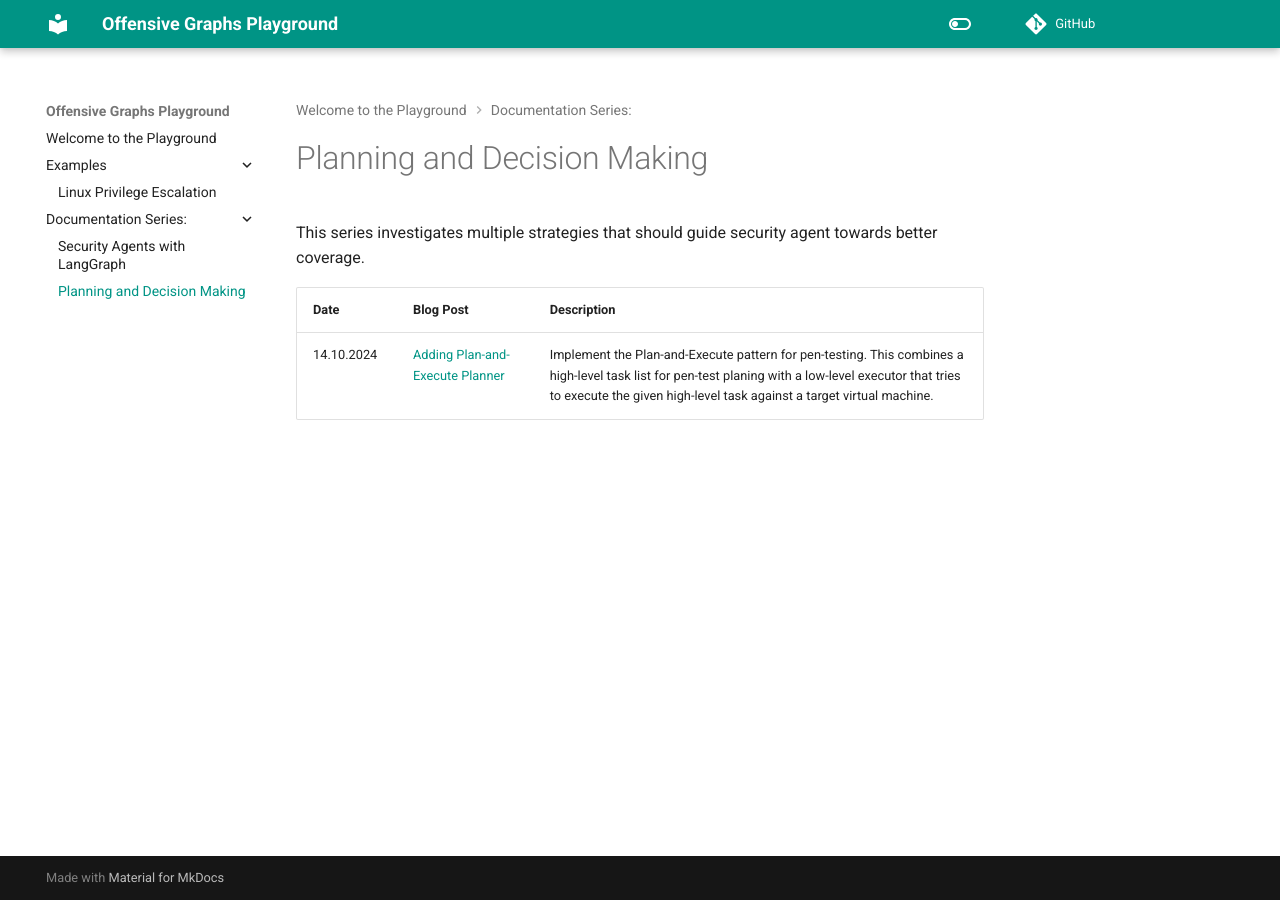
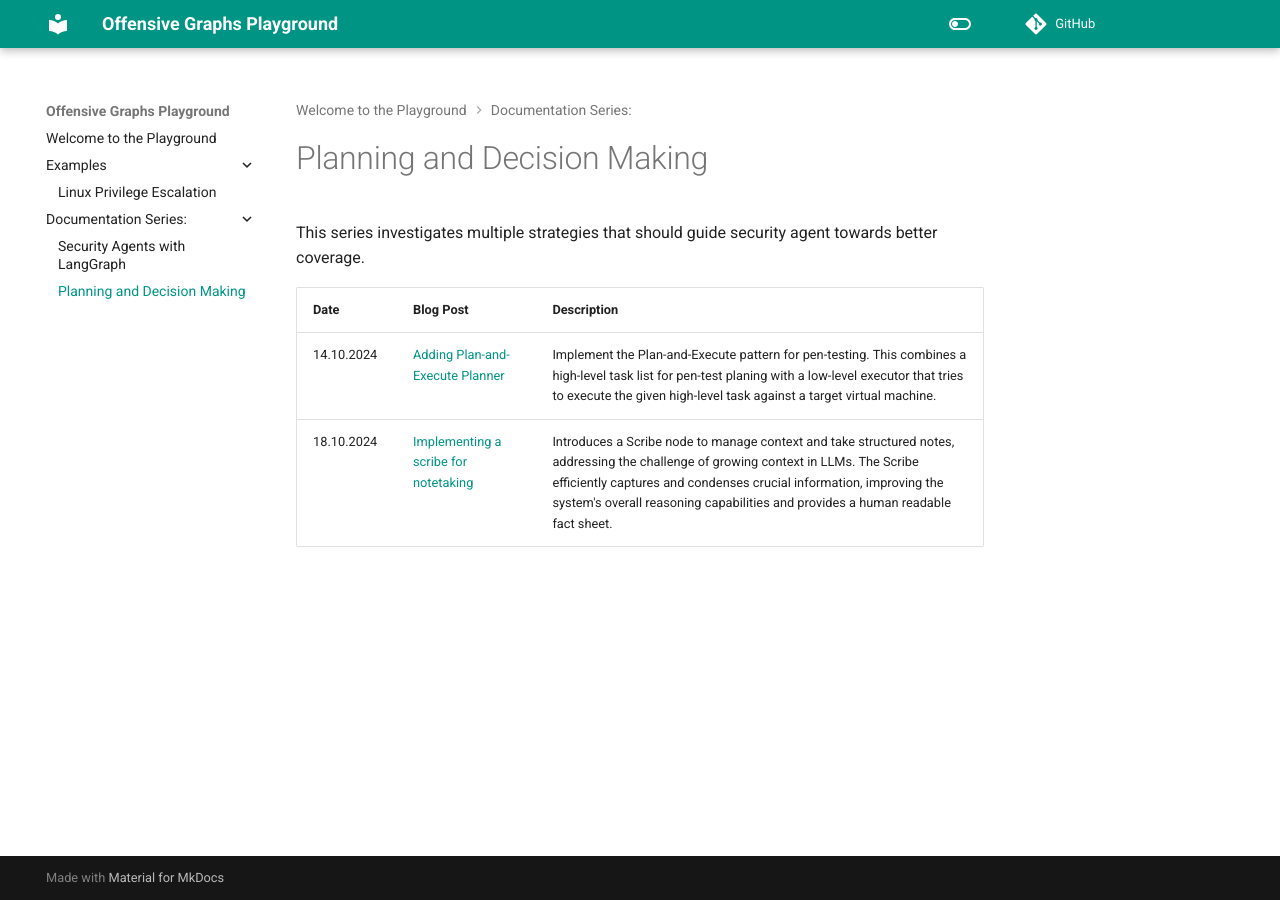
Before and after one commit to andreashappe/offensivegraphs, an MkDocs documentation site: the page built from docs/series/planning-and-decision-making.md, in a window 1280 px wide. Built offline with MkDocs 1.6.1 and Material for MkDocs 9.7.7, drawn with Linux system fonts in a browser that asks for light colours; comment, search, counter and statistics services are not loaded.

Commit message:
Corauthorship and referencing scribe post in sections overview

```diff
--- a/docs/series/planning-and-decision-making.md
+++ b/docs/series/planning-and-decision-making.md
@@ -5,3 +5,4 @@ This series investigates multiple strategies that should guide security agent to
 | Date | Blog Post | Description |
 | --- | --- | --- |
 | 14.10.2024 | [Adding Plan-and-Execute Planner](./../blog/posts/2024-10-14-plan-and-exec.md) | Implement the Plan-and-Execute pattern for pen-testing. This combines a high-level task list for pen-test planing with a low-level executor that tries to execute the given high-level task against a target virtual machine. |
+| 18.10.2024 | [Implementing a scribe for notetaking](./../blog/posts/2024-10-18-adding-a-scribe.md) | Introduces a Scribe node to manage context and take structured notes, addressing the challenge of growing context in LLMs. The Scribe efficiently captures and condenses crucial information, improving the system's overall reasoning capabilities and provides a human readable fact sheet. |
```
Also changed, not shown: docs/blog/posts/2024-10-11-configuration-for-tool-calls.md (+1 -0 lines), docs/blog/posts/2024-10-12-create_react_agent.md (+1 -0 lines), docs/blog/posts/2024-10-14-plan-and-exec.md (+1 -0 lines), docs/series/initial-journey.md (+1 -0 lines).
